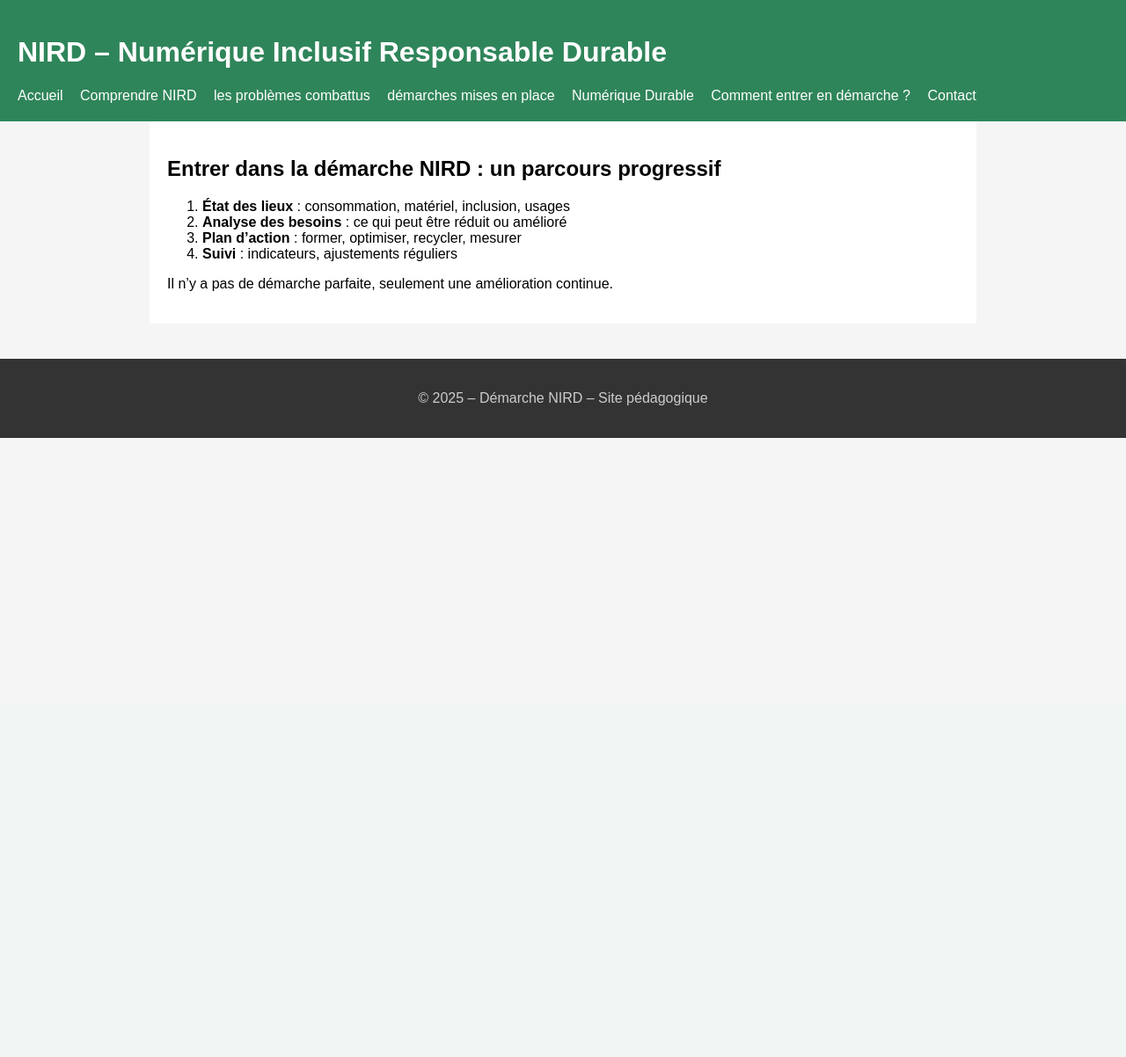
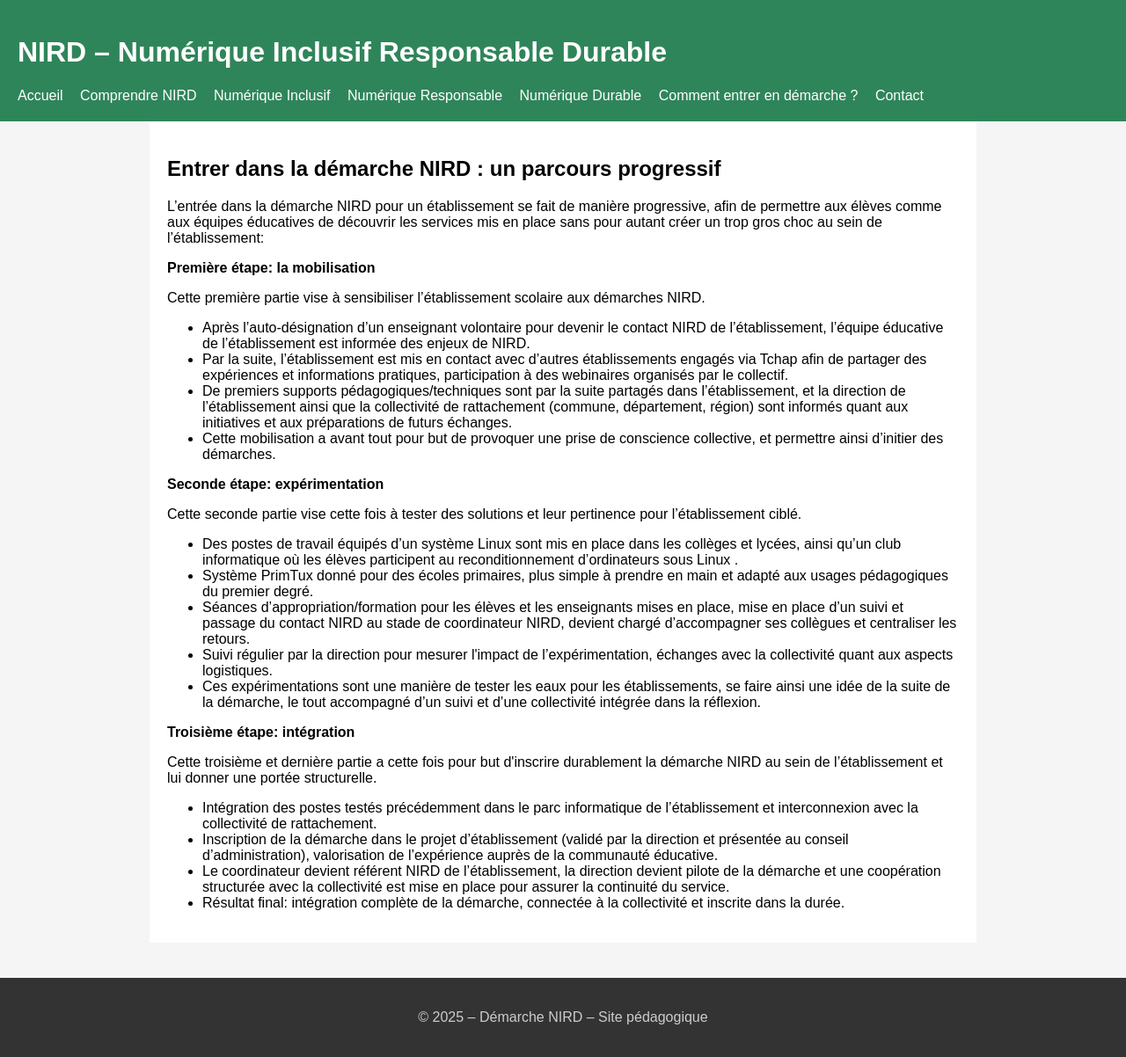
Before and after one commit to AntoineBepitech/Nuit-de-l-infolie, a PHP site: page /pages/demarche.php in a window 1280 px wide. Shown: the whole page at 88% size. Before the commit the page ends 498 px from the top, so only its background shows below. Run offline with PHP 8.4, Linux system fonts and the light colour scheme.

Commit message:
update page

```diff
--- a/pages/demarche.php
+++ b/pages/demarche.php
@@ -20,8 +20,8 @@
    <nav>
        <a href="../index.php">Accueil</a>
        <a href="nird.php">Comprendre NIRD</a>
-        <a href="probleme.php">les problèmes combattus</a>
-        <a href="dmp.php">démarches mises en place</a>
+       <a href="inclusif.php">Numérique Inclusif</a>
+       <a href="responsable.php">Numérique Responsable</a>
        <a href="durable.php">Numérique Durable</a>
        <a href="demarche.php">Comment entrer en démarche ?</a>
        <a href="contact.php">Contact</a>
@@ -31,16 +31,46 @@
 
 <h2>Entrer dans la démarche NIRD : un parcours progressif</h2>
 
-<ol>
-    <li><strong>État des lieux</strong> : consommation, matériel, inclusion, usages</li>
-    <li><strong>Analyse des besoins</strong> : ce qui peut être réduit ou amélioré</li>
-    <li><strong>Plan d’action</strong> : former, optimiser, recycler, mesurer</li>
-    <li><strong>Suivi</strong> : indicateurs, ajustements réguliers</li>
-</ol>
+<p>
+L’entrée dans la démarche NIRD pour un établissement se fait de manière progressive,
+afin de permettre aux élèves comme aux équipes éducatives de découvrir les services
+ mis en place sans pour autant créer un trop gros choc au sein de l’établissement:
+</p>
 
-<p>
-Il n’y a pas de démarche parfaite, seulement une amélioration continue.
-</p>
+<p><strong>Première étape: la mobilisation</strong></p>
+
+<p>Cette première partie vise à sensibiliser l’établissement scolaire aux démarches NIRD. </p>
+<ul>
+   <li>Après l’auto-désignation d’un enseignant volontaire pour devenir le contact NIRD
+       de l’établissement, l’équipe éducative de l’établissement est informée des enjeux
+       de NIRD.</li>
+   <li>Par la suite, l’établissement est mis en contact avec d’autres établissements engagés
+       via Tchap afin de partager des expériences et informations pratiques, participation à
+       des webinaires organisés par le collectif.</li>
+   <li>De premiers supports pédagogiques/techniques sont par la suite partagés dans l’établissement, et la direction de l’établissement ainsi que la collectivité de rattachement (commune, département, région) sont informés quant aux initiatives et aux préparations de futurs échanges.</li>
+   <li>Cette mobilisation a avant tout pour but de provoquer une prise de conscience collective, et permettre ainsi d’initier des démarches.</li>
+</ul>
+<p><strong>Seconde étape: expérimentation</strong></p>
+
+<p>Cette seconde partie vise cette fois à tester des solutions et leur pertinence pour l’établissement ciblé.</p>
+<ul>
+   <li>Des postes de travail équipés d’un système Linux sont mis en place dans les collèges et lycées, ainsi qu’un club informatique où les élèves participent au reconditionnement d’ordinateurs sous Linux .</li>
+   <li>Système PrimTux donné pour des écoles primaires, plus simple à prendre en main et adapté aux usages pédagogiques du premier degré.</li>
+   <li>Séances d’appropriation/formation pour les élèves et les enseignants mises en place, mise en place d’un suivi et passage du contact NIRD au stade de coordinateur NIRD, devient chargé d’accompagner ses collègues et centraliser les retours.</li>
+   <li>Suivi régulier par la direction pour mesurer l'impact de l’expérimentation, échanges avec la collectivité quant aux aspects logistiques.</li>
+   <li>Ces expérimentations sont une manière de tester les eaux pour les établissements, se faire ainsi une idée de la suite de la démarche, le tout accompagné d’un suivi et d’une collectivité intégrée dans la réflexion.</li>
+</ul>
+
+<p><strong>Troisième étape: intégration</strong></p>
+
+<p>Cette troisième et dernière partie a cette fois pour but d'inscrire durablement la démarche NIRD au sein de l’établissement et lui donner une portée structurelle.</p>
+<ul>
+   <li>Intégration des postes testés précédemment dans le parc informatique de l’établissement et interconnexion avec la collectivité de rattachement.</li>
+   <li>Inscription de la démarche dans le projet d’établissement (validé par la direction et présentée au conseil d’administration), valorisation de l’expérience auprès de la communauté éducative.</li>
+   <li>Le coordinateur devient référent NIRD de l’établissement, la direction devient pilote de la démarche et une coopération structurée avec la collectivité est mise en place pour assurer la continuité du service.</li>
+   <li>Résultat final: intégration complète de la démarche, connectée à la collectivité et inscrite dans la durée.
+</li>
+</ul>
 
 </div>
 <footer>
```
Lines whose indentation alone changed are shown as unchanged.
